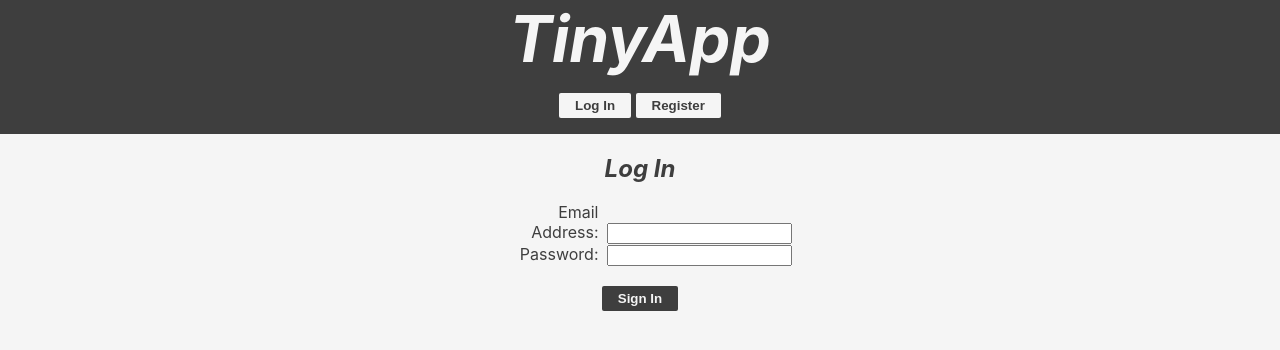
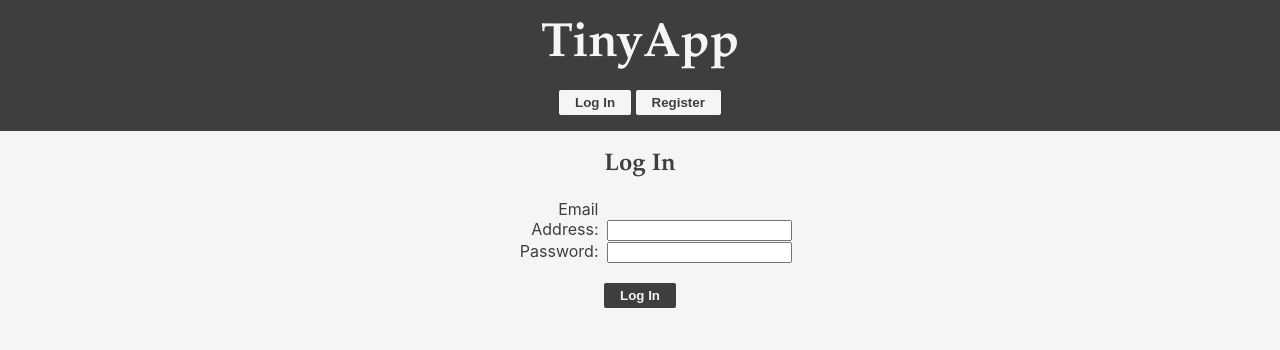
Before and after one commit to jalovatt/lighthouse-tinyapp, a Node server app: page /login in a window 1280 px wide. Shown: the top 350 px of the page. Run offline with Node 20, Linux system fonts and the light colour scheme.

Commit message:
Added serif font stack for headers

```diff
--- a/css/global.css
+++ b/css/global.css
@@ -1,6 +1,32 @@
 :root {
   --white: #f5f5f5;
   --black: #3e3e3e;
+
+  --sans: -apple-system,
+          BlinkMacSystemFont,
+          "Segoe UI",
+          Roboto,
+          "Helvetica Neue",
+          Arial,
+          sans-serif;
+
+  --serif:  "Palatino Linotype",
+            Palatino,
+            Palladio,
+            "URW Palladio L",
+            "Book Antiqua",
+            Baskerville,
+            "Bookman Old Style",
+            "Bitstream Charter",
+            "Nimbus Roman No9 L",
+            Garamond,
+            "Apple Garamond",
+            "ITC Garamond Narrow",
+            "New Century Schoolbook",
+            "Century Schoolbook",
+            "Century Schoolbook L",
+            Georgia,
+            serif;
 }
 
 body {
@@ -8,13 +34,7 @@ body {
   padding: 0;
   margin: 0;
 
-  font-family:  -apple-system,
-                BlinkMacSystemFont,
-                "Segoe UI",
-                Roboto,
-                "Helvetica Neue",
-                Arial,
-                sans-serif;
+  font-family: var(--sans);
 
   color: var(--black);
   background-color: var(--white);
@@ -31,20 +51,24 @@ header {
   background-color: var(--black);
 
 
+
 }
 
 h1 {
   margin: 0;
+  padding-top: 0.5em;
 }
 
 .appTitle {
 
-  font-size: 2em;
 
+  font-size: 1.5em;
   color: var(--white);
-  font-style: italic;
+  transition: color 0.5s;
 
-  transition: color 0.5s;
+  font-family: var(--serif);
+
+
 }
 
 .appTitle:hover {
@@ -55,8 +79,9 @@ h1 {
 
 h2 {
 
-  font-style: italic;
+  font-family: var(--serif);
   text-align: center;
+
 }
 
 .loginStatus {
--- a/views/login.ejs
+++ b/views/login.ejs
@@ -5,7 +5,7 @@
   <label for="email">Email Address:</label><input type="email" name="email"><br>
   <label for="pwd">Password:</label><input type="password" name="pwd"><br>
   <br>
-  <input type="submit" value="Sign In">
+  <input type="submit" value="Log In">
 </form>
 <% if (locals.invalidLogin) { %>
   <br>
```
